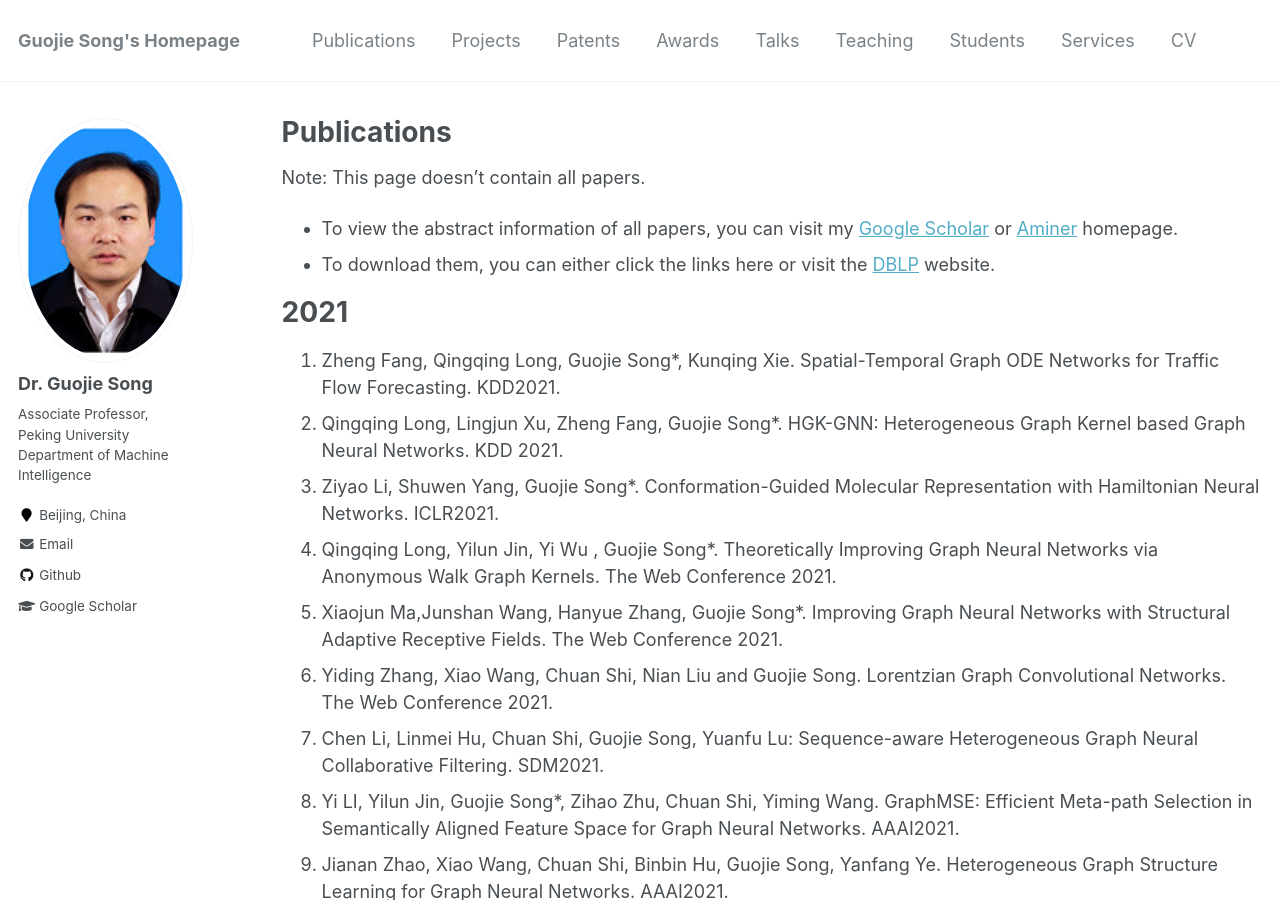
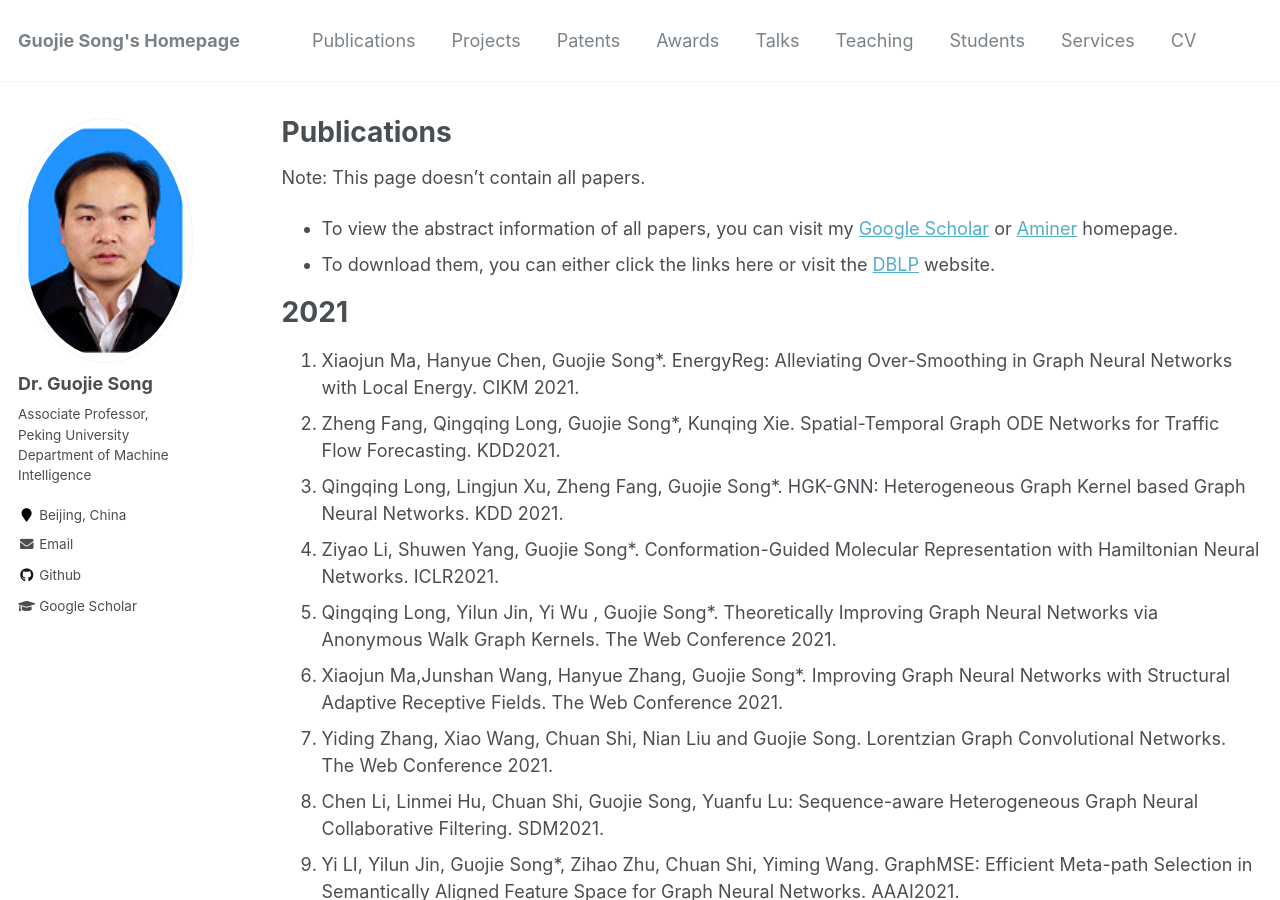
Before and after one commit to gjsong-pku/gjsong-pku.github.io, a Jekyll site: the page built from _pages/publications.md, in a window 1280 px wide and 900 px high. Built offline with Jekyll 4.4.1, drawn with Linux system fonts in a browser that asks for light colours.

Commit message:
Update publications.md

```diff
--- a/_pages/publications.md
+++ b/_pages/publications.md
@@ -12,6 +12,7 @@ Note: This page doesn't contain all papers.
 - To download them, you can either click the links here or visit the [DBLP](https://dblp.uni-trier.de/pers/hd/s/Song:Guojie) website.
 
 # 2021
+6. Xiaojun Ma, Hanyue Chen, Guojie Song*. EnergyReg: Alleviating Over-Smoothing in Graph Neural Networks with Local Energy. CIKM 2021.
 7. Zheng Fang, Qingqing Long, Guojie Song*, Kunqing Xie. Spatial-Temporal Graph ODE Networks for Traffic Flow Forecasting. KDD2021.
 8. Qingqing Long, Lingjun Xu, Zheng Fang, Guojie Song*. HGK-GNN: Heterogeneous Graph Kernel based Graph Neural Networks. KDD 2021.
 9. Ziyao Li, Shuwen Yang, Guojie Song*. Conformation-Guided Molecular Representation with Hamiltonian Neural Networks. ICLR2021.
```
